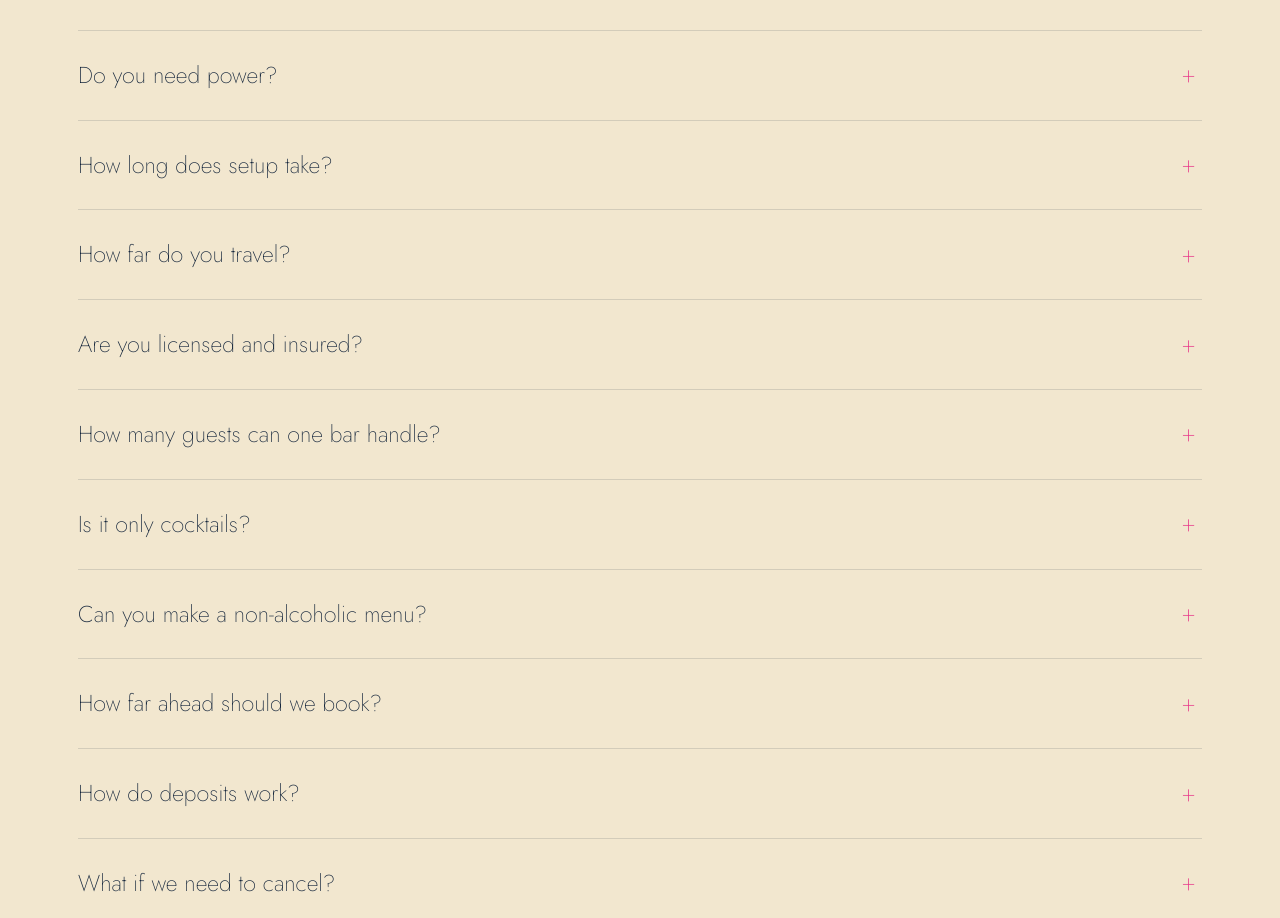
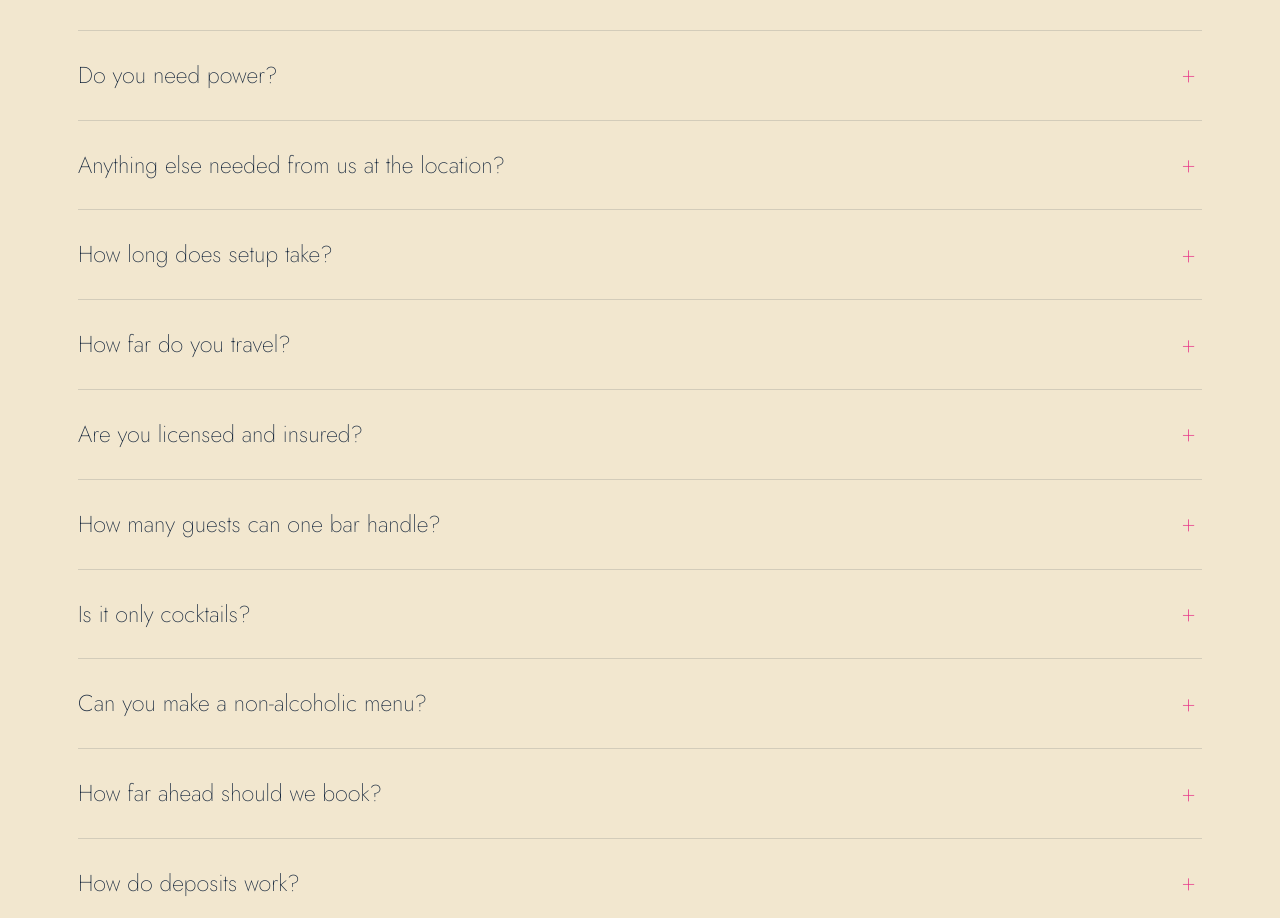
Before and after one commit to rjcoupe/pol-website, a React (Vite) app: page / in a window 1280 px wide. Shown: the part 5709-6627 px from the top of the page. Built offline with nearby package versions, Linux system fonts and the light colour scheme.

Commit message:
FAQ update

```diff
--- a/src/content.ts
+++ b/src/content.ts
@@ -223,11 +223,15 @@ export const faqs = {
     },
     {
       q: 'How much space do you need?',
-      a: "A footprint of roughly 2m × 1.5m and reasonably level access is plenty for the bar. We'll talk through your venue beforehand so setup is effortless on the day.",
+      a: "A footprint of roughly 2m² and reasonably level access is plenty for the bar. We'll talk through your venue beforehand so setup is effortless on the day.",
     },
     {
       q: 'Do you need power?',
-      a: "One standard plug socket within reach runs the whole bar — lights, fridges and all. If your garden hasn't got one, tell us when you book and we'll plan around it.",
+      a: "Ideally, we need one standard plug socket within reach to run the whole bar — lights, fridges and all. If your garden hasn't got one, tell us when you book and we'll plan around it.",
+    },
+    {
+      q: 'Anything else needed from us at the location?',
+      a: 'In the rare occurrence that mobile signal is not-a-thing, we need WiFi access to enable payments.'
     },
     {
       q: 'How long does setup take?',
```
